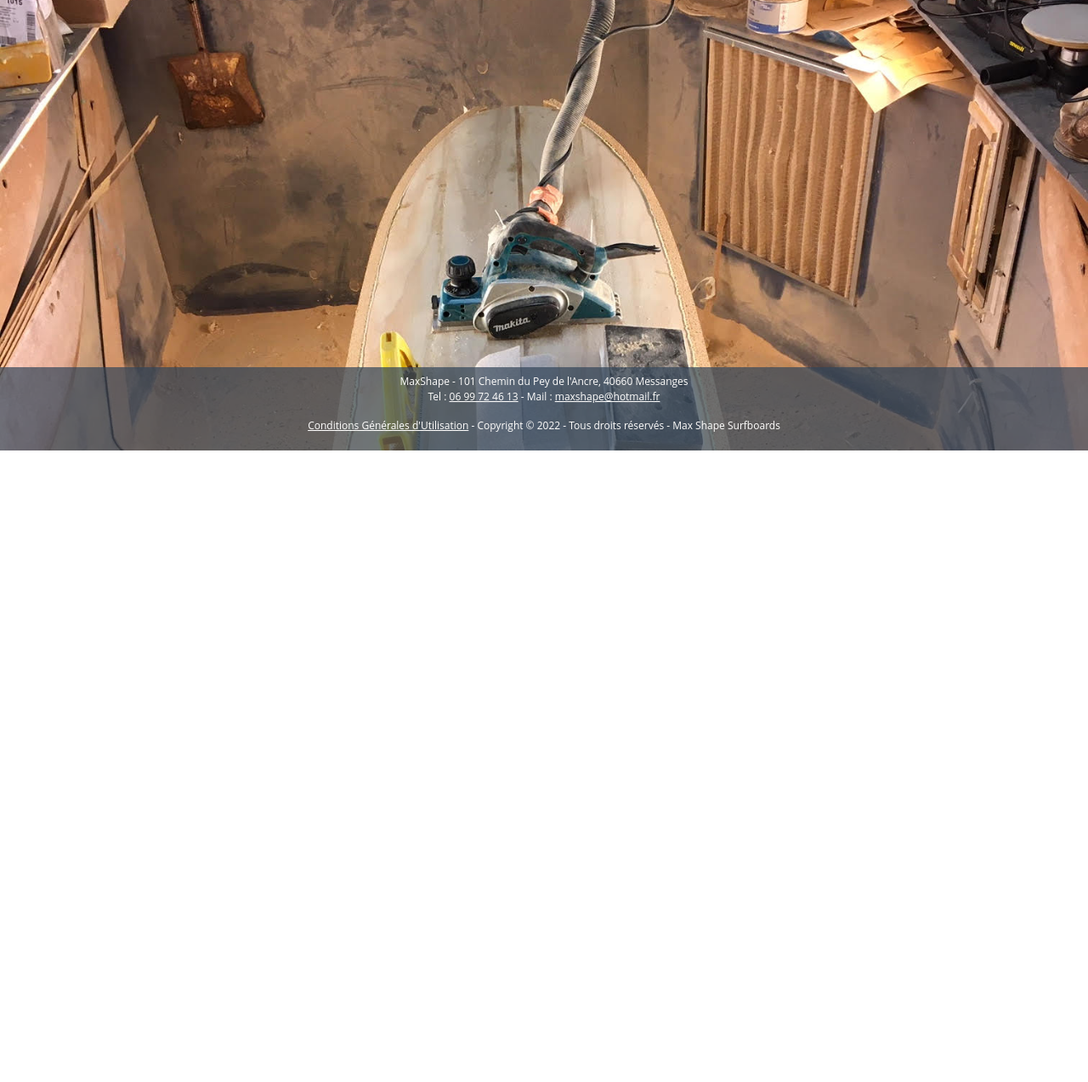
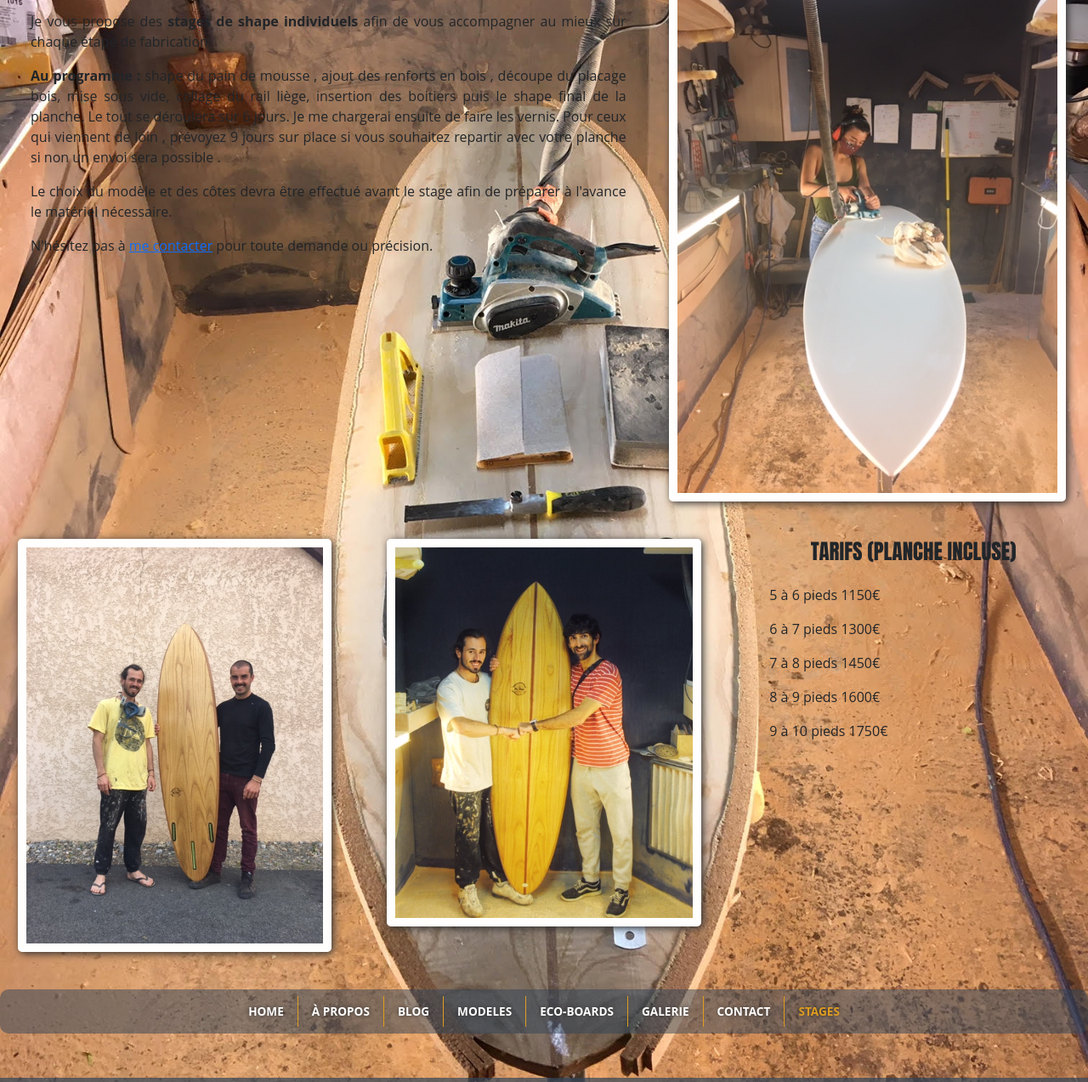
Before and after one commit to Skoognuts/MaxShape-Surfboards, an Eleventy site: page src/stages.njk in a window 1280 px wide. Shown: the part 270-1543 px from the top of the page at 85% size. Before the commit the page ends 800 px from the top, so only its background shows below. Built offline with nearby package versions, Linux system fonts and the light colour scheme; Eleventy itself is replaced by a stand-in of ours; files that its build step writes are made by us from their sources.

Commit message:
NJK: Create Stages Layout.

```diff
--- a/src/stages.njk
+++ b/src/stages.njk
@@ -9,7 +9,49 @@ stagesClass: active
 {% include 'header.njk' %}
 
 <main id="stages-content">
+  <h1>STAGES</h1>
+  <div class="stages">
+    <div class="row mb-4">
+      <h2 class="mb-2 ps-lg-5">DÉROULEMENT :</h2>
+      <div class="col-12 col-lg-7 ps-lg-5">
+        <p>Si vous aussi, vous aimez créer et façonner la matière, alors cette formule est faite pour vous !</p>
+        <p>Je vous propose des <strong>stages de shape individuels</strong> afin de vous accompagner au mieux sur chaque étape de fabrication.</p>
+        <p><strong>Au programme :</strong> shape du pain de mousse , ajout des renforts en bois , découpe du placage bois, mise sous vide, collage du rail liège, insertion des boitiers puis le shape final de la planche. Le tout se déroulera sur 6 jours. Je me chargerai ensuite de faire les vernis. Pour ceux qui viennent de loin , prévoyez 9 jours sur place si vous souhaitez repartir avec votre planche si non un envoi sera possible .</p>
+        <p>Le choix du modèle et des côtes devra être effectué avant le stage afin de préparer à l'avance le matériel nécessaire. </p>
+        <p>N'hésitez pas à <a href="mailto:maxshape@hotmail.fr">me contacter</a> pour toute demande ou précision.</p>
+      </div>
+      <div class="col-12 col-lg-5 text-center">
+        <img src="/assets/maxshape-stage-01.jpeg" alt="Max Shape Stage">
+      </div>
+    </div>
+    <div class="row mb-4">
+      <div class="col-12 col-md-4 text-center">
+        <img src="/assets/maxshape-stage-02.jpeg" alt="Max Shape Stage">
+      </div>
+      <div class="col-12 col-md-4 text-center mb-4">
+        <img src="/assets/maxshape-stage-03.jpeg" alt="Max Shape Stage">
+      </div>
+      <div class="col-12 col-md-4 ps-lg-5 pe-lg-5 tarifs">
+        <h3 class="mb-4 text-center">TARIFS (PLANCHE INCLUSE)</h3>
+        <p>5 à 6 pieds 1150€</p>
+        <p>6 à 7 pieds 1300€</p>
+        <p>7 à 8 pieds 1450€</p>
+        <p>8 à 9 pieds 1600€</p>
+        <p>9 à 10 pieds 1750€</p>
+      </div>
+    </div>
+  </div>
 
+  <nav class="navbar justify-content-center">
+    <a class="nav-link border-gold-right" href="/">HOME</a>
+    <a class="nav-link border-gold-right" href="/a-propos">À PROPOS</a>
+    <a class="nav-link border-gold-right" href="/blog">BLOG</a>
+    <a class="nav-link border-gold-right" href="/models">MODELES</a>
+    <a class="nav-link border-gold-right" href="/eco-boards">ECO-BOARDS</a>
+    <a class="nav-link border-gold-right" href="/galerie">GALERIE</a>
+    <a class="nav-link border-gold-right" href="/contact">CONTACT</a>
+    <a class="nav-link active" href="/stages">STAGES</a>
+  </nav>
 </main>
 
 {% include 'footer.njk' %}
```
Also changed, not shown: public/stages/index.html.
